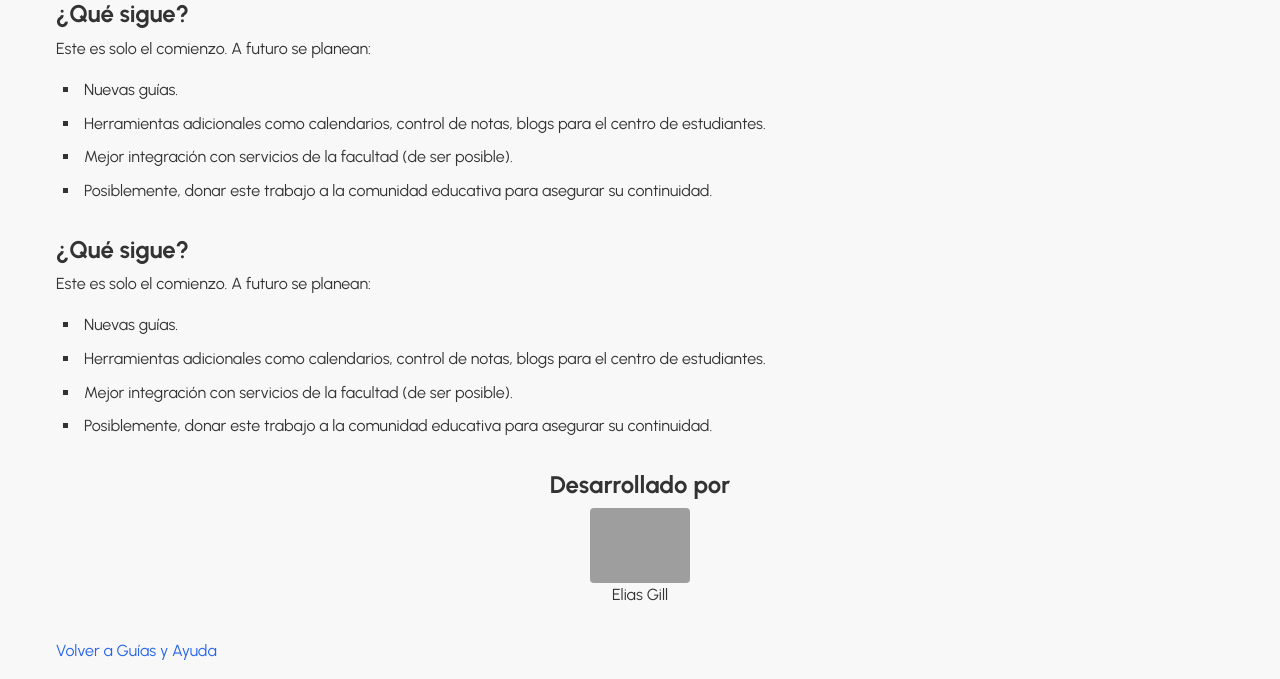
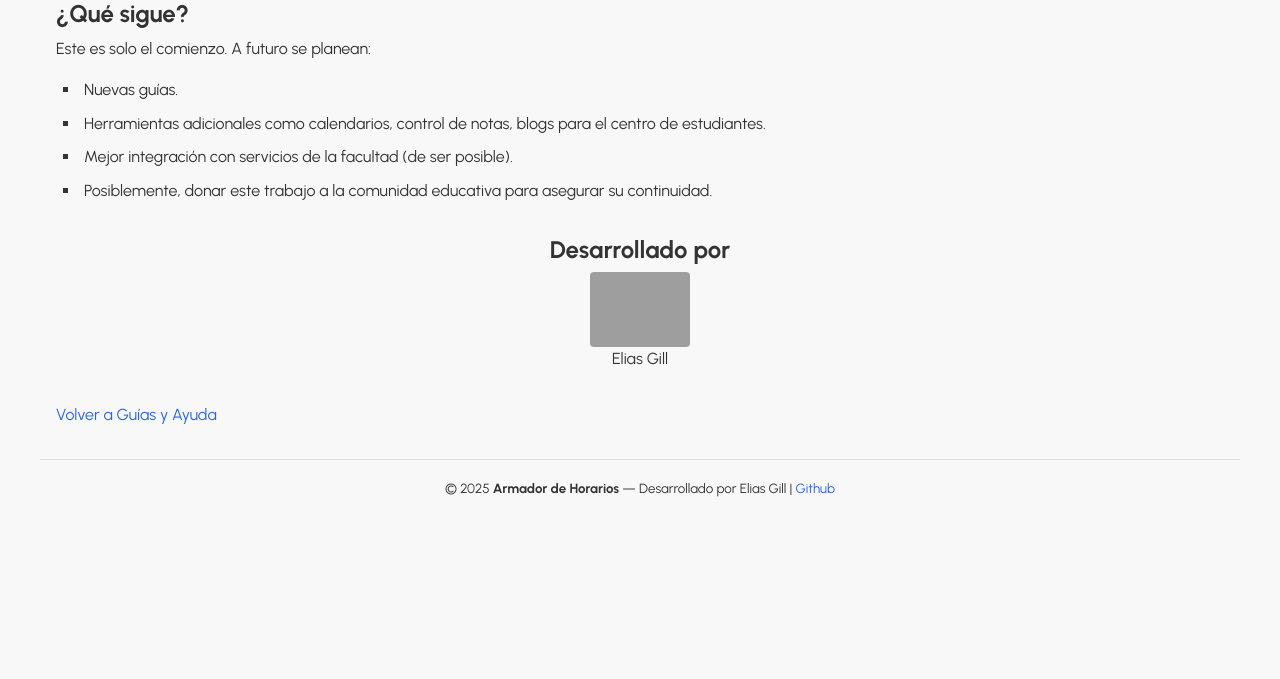
Before and after one commit to Elias-Gill/poliplanner, a Spring Boot app: page /guides/about in a window 1280 px wide. Shown: the part 988-1667 px from the top of the page. After the commit the page ends 1485 px from the top, so only its background shows below. Run offline with Spring Boot 4, Linux system fonts and the light colour scheme; some of the project's set-up classes (security, data sources, template engines, error pages and the like) are left out, and stand-ins take their place; some libraries are stand-ins or nearby versions; grey boxes are pictures that could not be loaded.

Commit message:
fix: seccion en el about repetida

```diff
--- a/src/main/resources/templates/pages/guides/about.html
+++ b/src/main/resources/templates/pages/guides/about.html
@@ -7,7 +7,10 @@
   </head>
   <main layout:fragment="content">
     <h1>Sobre este proyecto</h1>
-    <p>Este proyecto nació con un propósito muy simple: ser una herramienta para los alumnos. Una herramienta que les permita aclarar dudas rápidas que muchas veces la facultad no se toma el tiempo de explicar bien, y que también les ayude a organizar su vida académica de forma más práctica y moderna.</p>
+    <p>Este proyecto nació con un propósito muy simple: ser una herramienta para los alumnos.
+      Una herramienta que les permita aclarar dudas rápidas que muchas veces la facultad no se
+      toma el tiempo de explicar bien, y que también les ayude a organizar su vida académica de
+      forma más práctica y moderna.</p>
     <section>
       <h2>¿Qué es esto?</h2>
       <p>Es una evolución del antiguo Poliplanner, pensado para ofrecer funcionalidades concretas y útiles:</p>
@@ -23,28 +26,23 @@
     </section>
     <section>
       <h2>¿Por qué fue creado?</h2>
-      <p>Personalmente, este proyecto fue un reto pendiente desde mi tercer semestre. Lo fui postergando hasta que finalmente decidí hacerlo, ya con más experiencia vivida en la facultad y conociendo de primera mano las verdaderas necesidades. Me apoyé también en el feedback de compañeros que compartían las mismas frustraciones.</p>
+      <p>Personalmente, este proyecto fue un reto pendiente desde mi tercer semestre. Lo fui
+        postergando hasta que finalmente decidí hacerlo, ya con más experiencia vivida en la
+        facultad y conociendo de primera mano las verdaderas necesidades. Me apoyé también en el
+        feedback de compañeros que compartían las mismas frustraciones.</p>
       <p>Más allá de lo técnico, quería dejar un aporte para la comunidad antes de recibirme.</p>
     </section>
     <section>
       <h2>¿A quién puede servir?</h2>
-      <p>A cualquier estudiante que quiera una plataforma confiable, práctica y en constante mejora. La idea es que esto no sea estático: que los propios estudiantes sigan creando materiales, mejorando herramientas y ofreciendo apoyo a quienes vienen detrás.</p>
+      <p>A cualquier estudiante que quiera una plataforma confiable, práctica y en constante
+        mejora. La idea es que esto no sea estático: que los propios estudiantes sigan creando
+        materiales, mejorando herramientas y ofreciendo apoyo a quienes vienen detrás.</p>
     </section>
     <section>
       <h2>¿Cómo podés colaborar?</h2>
       <p>Todo tipo de sugerencias, ideas, quejas, reportes de errores o nuevas funciones son
         bienvenidas a través del repositorio de <a href="https://github.com/elias-gill/poliplanner">GitHub</a>.
         También se aceptan Pull Requests si querés aportar código directamente.</p>
-    </section>
-    <section>
-      <h2>¿Qué sigue?</h2>
-      <p>Este es solo el comienzo. A futuro se planean:</p>
-      <ul>
-        <li>Nuevas guías.</li>
-        <li>Herramientas adicionales como calendarios, control de notas, blogs para el centro de estudiantes.</li>
-        <li>Mejor integración con servicios de la facultad (de ser posible).</li>
-        <li>Posiblemente, donar este trabajo a la comunidad educativa para asegurar su continuidad.</li>
-      </ul>
     </section>
     <section>
       <h2>¿Qué sigue?</h2>
```
